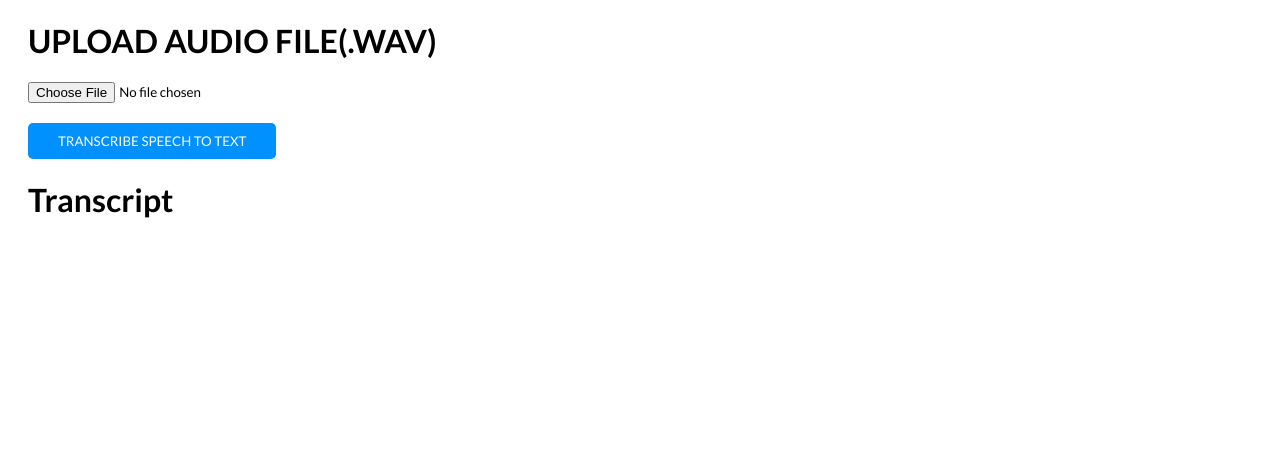
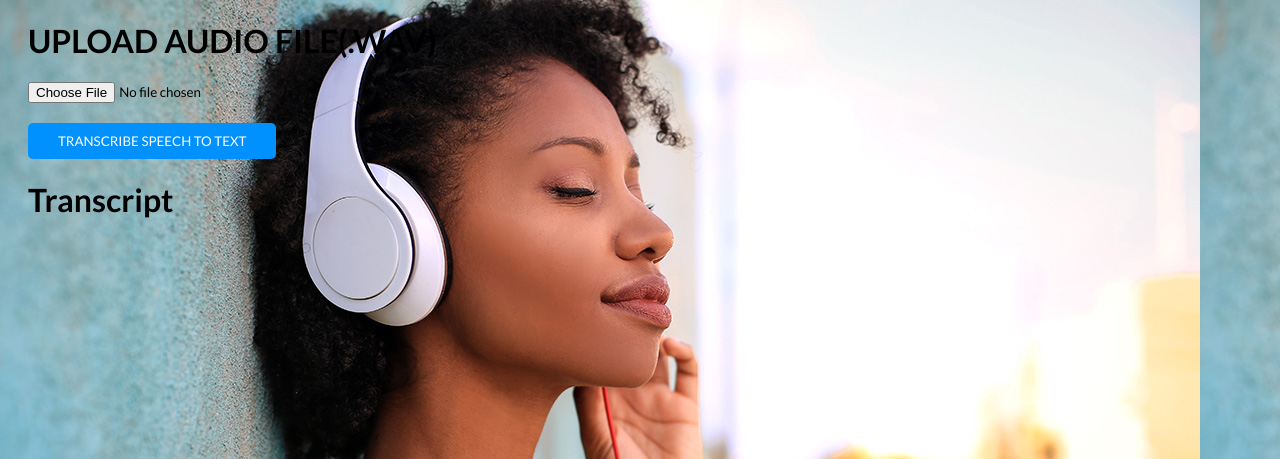
Before and after one commit to motolanialimi/MSDS-434-MALIMI, a Flask app: template templates/index.html in a window 1280 px wide. Shown: the top 459 px of the page. Run offline with Flask 2, Linux system fonts and the light colour scheme; the template is opened without the code that fills it, so the values that code supplies are empty.

Commit message:
Update index.css

```diff
--- a/static/styles/index.css
+++ b/static/styles/index.css
@@ -27,3 +27,6 @@ h1, p, input {
     font-size: 18px;
     width: 500px;
 }
+body  {
+    background-image: url("/static/image/Listening_to_Music_Mindfully_1200x630.jpg");
+}
```
